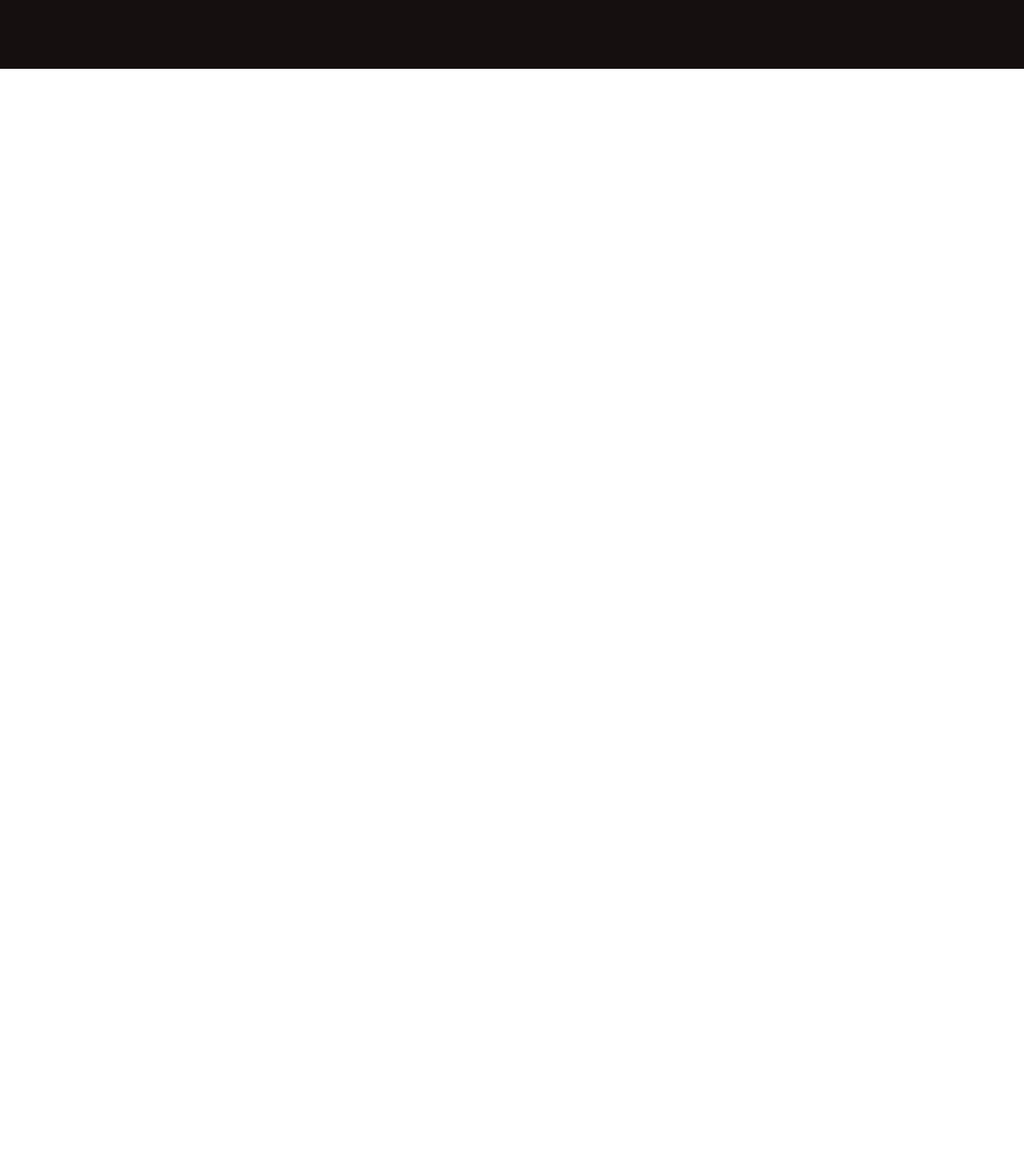
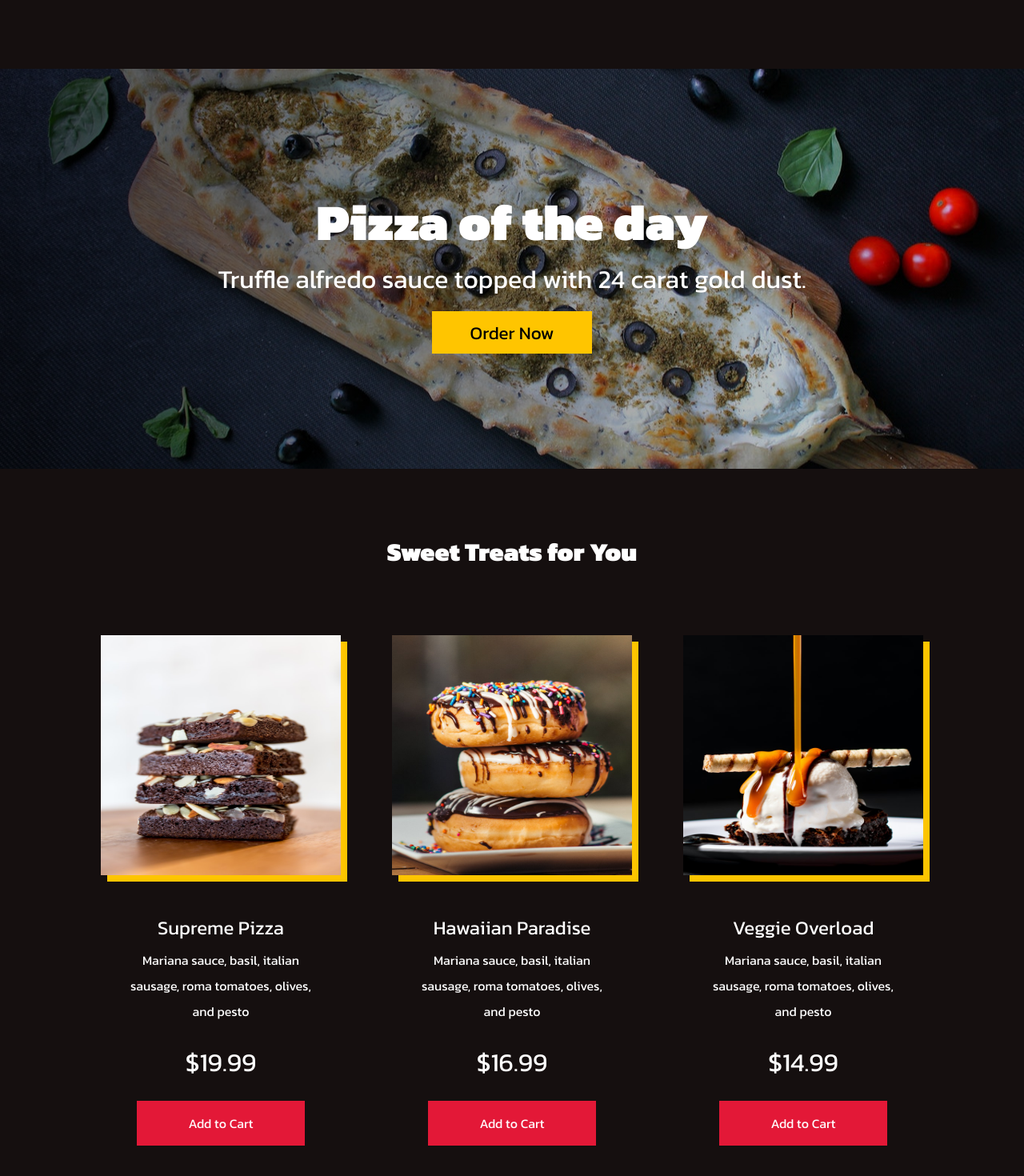
Before and after one commit to thuccv98/pizza, a React (Create React App) app: page / in a window 1280 px wide. Shown: the part 1672-3142 px from the top of the page at 80% size. Before the commit the page ends 1758 px from the top, so only its background shows below. Built offline with nearby package versions, Linux system fonts and the light colour scheme.

Commit message:
Create feature component

```diff
--- a/src/App.js
+++ b/src/App.js
@@ -3,6 +3,8 @@
 import Hero from './components/Hero';
 import Products from './components/Products';
 import { productData } from './data/productData';
+import Feature from './components/Feature';
+import { productDataTwo } from './data/productDataTwo';
 
 function App() {
   return (
@@ -10,6 +12,8 @@
       <GlobalStyle />
       <Hero />
       <Products heading="Chose your favorite" data={productData} />
+      <Feature />
+      <Products heading="Sweet Treats for You" data={productDataTwo} />
     </Router>
   );
 }
--- /dev/null
+++ b/src/components/Feature.js
@@ -0,0 +1,55 @@
+import styled from 'styled-components';
+import FeaturePic from '../images/featured3.jpg';
+
+const FeatureContainer = styled.div`
+  background: linear-gradient(to right, rgba(0, 0, 0, 0.7), rgba(0, 0, 0, 0.1)),
+    url(${FeaturePic});
+  height: 100vh;
+  max-height: 500px;
+  background-position: center;
+  background-size: cover;
+  display: flex;
+  flex-direction: column;
+  justify-content: center;
+  align-items: center;
+  color: #fff;
+  text-align: center;
+  padding: 0 1rem;
+
+  h1 {
+    font-size: clamp(3rem, 5vw, 5rem);
+  }
+
+  p {
+    margin-bottom: 1rem;
+    font-size: clamp(1rem, 3vw, 2rem);
+  }
+`;
+
+const FeatureButton = styled.button`
+  font-size: 1.4rem;
+  padding: 0.6rem 3rem;
+  border: none;
+  background: #ffc500;
+  color: #000;
+  transition: 0.2s ease-out;
+
+  &:hover {
+    color: #fff;
+    background: #e31837;
+    transition: 0.2s ease-out;
+    cursor: pointer;
+  }
+`;
+
+const Feature = () => {
+  return (
+    <FeatureContainer>
+      <h1>Pizza of the day</h1>
+      <p>Truffle alfredo sauce topped with 24 carat gold dust.</p>
+      <FeatureButton>Order Now</FeatureButton>
+    </FeatureContainer>
+  );
+};
+
+export default Feature;
--- /dev/null
+++ b/src/data/productDataTwo.js
@@ -0,0 +1,30 @@
+import sweet1 from '../images/sweet3.jpg';
+import sweet2 from '../images/sweet-2.jpg';
+import sweet3 from '../images/sweet-3.jpg';
+
+export const productDataTwo = [
+  {
+    img: sweet1,
+    alt: 'Pizza',
+    name: 'Supreme Pizza',
+    desc: 'Mariana sauce, basil, italian sausage, roma tomatoes, olives, and pesto',
+    price: '$19.99',
+    button: 'Add to Cart',
+  },
+  {
+    img: sweet2,
+    alt: 'Pizza',
+    name: 'Hawaiian Paradise',
+    desc: 'Mariana sauce, basil, italian sausage, roma tomatoes, olives, and pesto',
+    price: '$16.99',
+    button: 'Add to Cart',
+  },
+  {
+    img: sweet3,
+    alt: 'Pizza',
+    name: 'Veggie Overload',
+    desc: 'Mariana sauce, basil, italian sausage, roma tomatoes, olives, and pesto',
+    price: '$14.99',
+    button: 'Add to Cart',
+  },
+];
```
